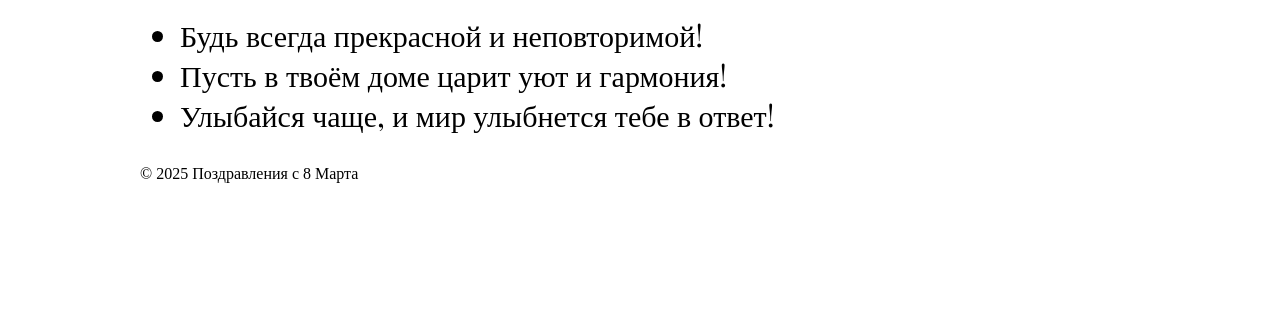
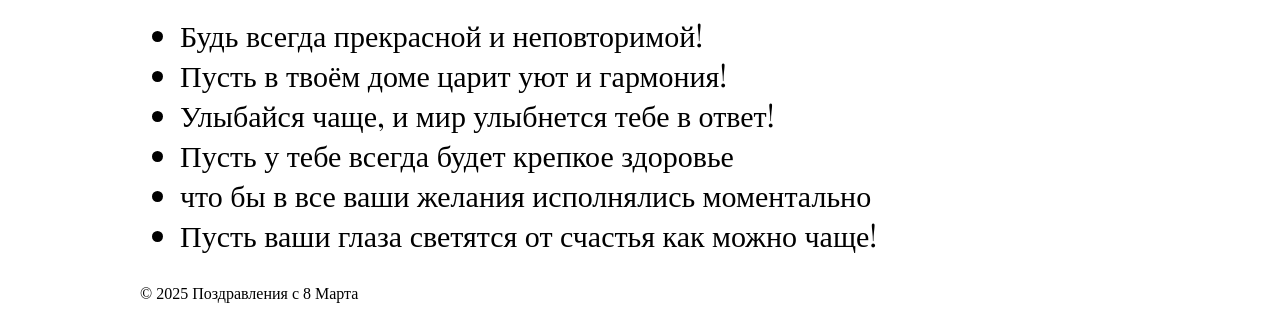
Before and after one commit to 72Mark/8-March, a plain HTML site: page index.html in a window 1280 px wide. Shown: the part 647-966 px from the top of the page. Before the commit the page ends 846 px from the top, so only its background shows below. Drawn offline with nearby package versions, Linux system fonts and the light colour scheme; a web font is replaced by a local one.

Commit message:
Update index.html

```diff
--- a/index.html
+++ b/index.html
@@ -40,6 +40,9 @@
                     <li>Будь всегда прекрасной и неповторимой!</li>
                     <li>Пусть в твоём доме царит уют и гармония!</li>
                     <li>Улыбайся чаще, и мир улыбнется тебе в ответ!</li>
+                    <li>Пусть у тебе всегда будет крепкое здоровье</li>
+                    <li>что бы в все ваши желания исполнялись моментально</li>
+                    <li>Пусть ваши глаза светятся от счастья как можно чаще!</li>
                 </ul>
             </section>
         </div>
```
